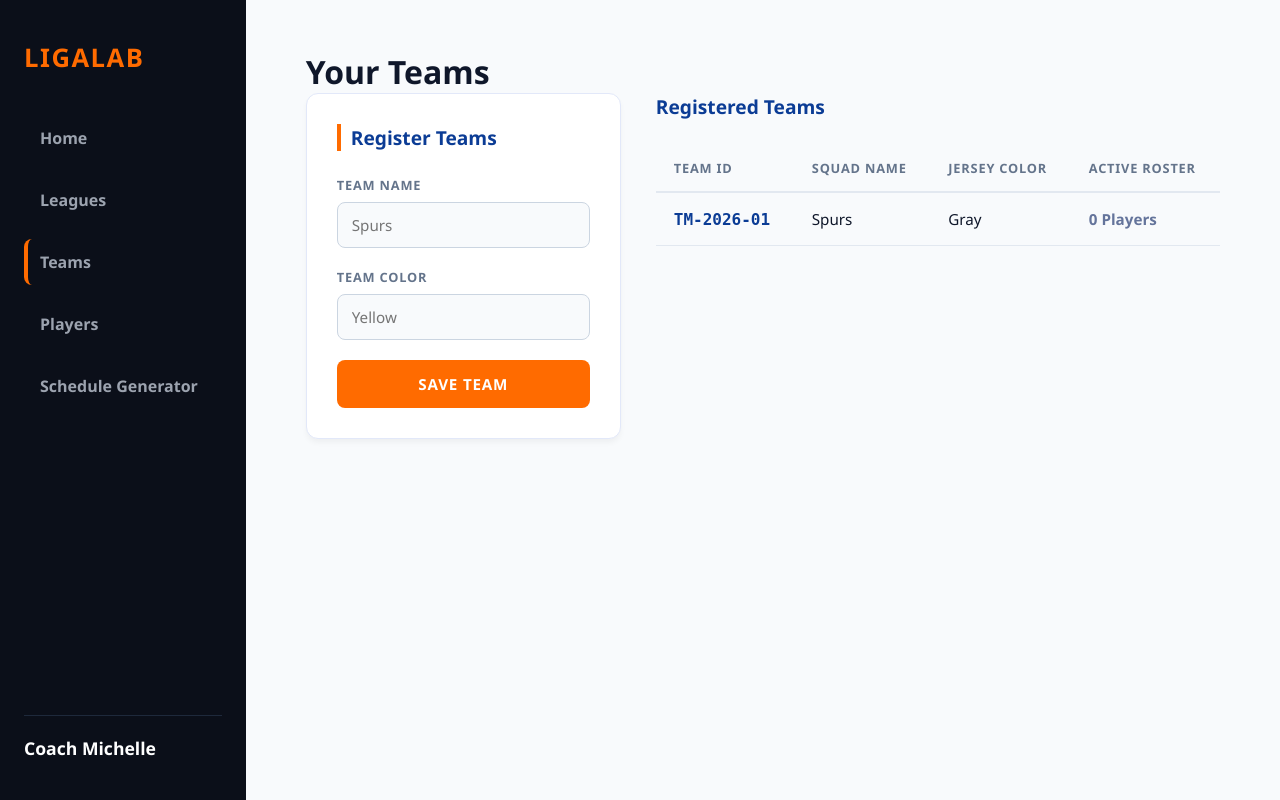
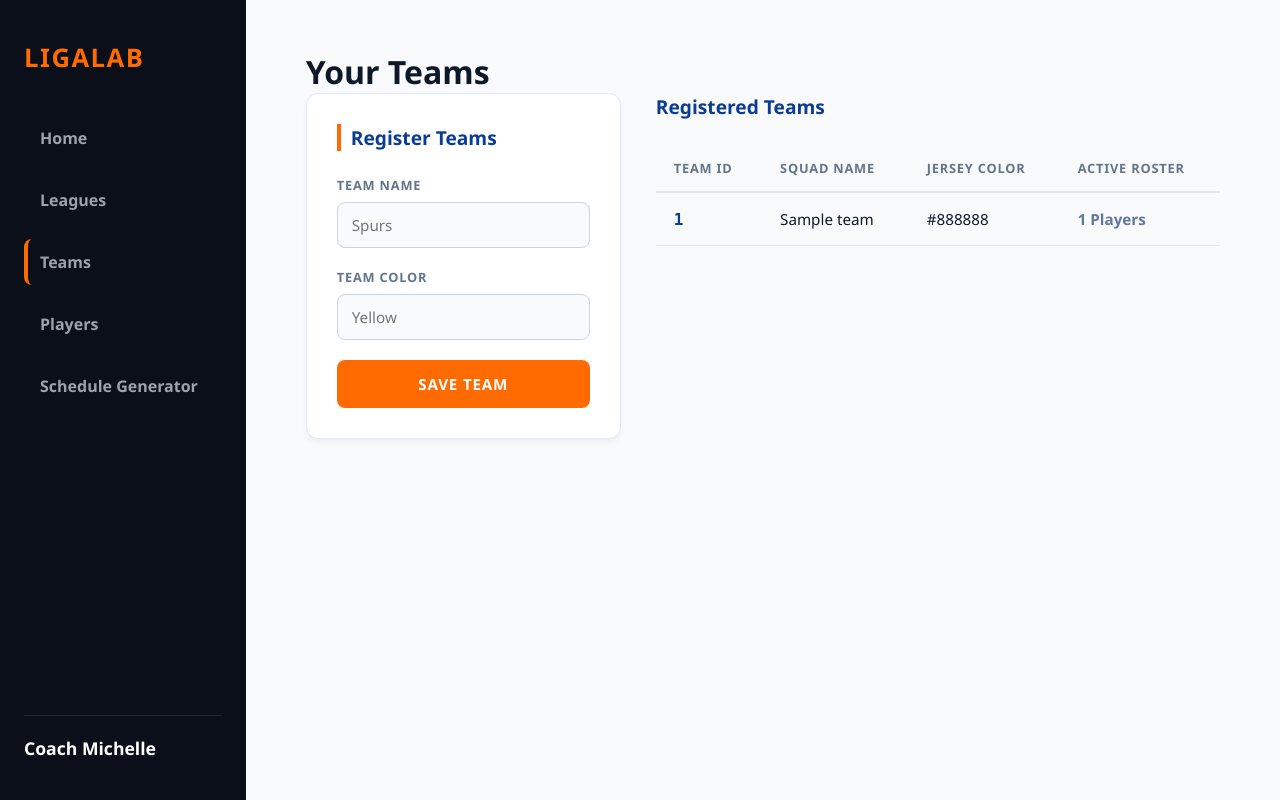
Before and after one commit to mdlcodes/LigaLab, a Flask app: template templates/teams.html in a window 1280 px wide. Run offline with Flask 3, Linux system fonts and the light colour scheme; the template is opened without the code that fills it: most values are stand-ins (such as "Sample title", 1, 10 or a date in 2020).

Commit message:
Feat: Added functionality to the previous static teams registered tracker

```diff
--- a/app.py
+++ b/app.py
@@ -49,8 +49,6 @@ def leagues():
         league_name = request.form.get('ligalab-name')
         league_season = request.form.get('ligalab-season')
 
-        print(f"DEBUG DATA RECEIVED -> Name: {league_name}, Season: {league_season}")
-
         if league_name and league_season:
             league_counter += 1
 
@@ -65,10 +63,35 @@ def leagues():
     return render_template('leagues.html', leagues=leagues_database)
 
 
+teams_database = [{
+    "id": "TM-2026-01",
+    "name": "Spurs",
+    "color": "Gray",
+    "roster_size" : 0
+}]
 
-@app.route('/teams')
+team_counter = 1
+@app.route('/teams', methods=['GET', 'POST'])
 def teams():
-    return render_template('teams.html')
+    global team_counter
+
+    if request.method == 'POST':
+        team_name = request.form.get('ligalab-team-name')
+        team_color = request.form.get('ligalab-team-color')
+
+        if team_name and team_color:
+            team_counter += 1
+
+        new_team = {
+            "id": f"TM-2026-{team_counter}",
+            "name": team_name,
+            "color": team_color,
+            "roster_size": 0
+        }
+
+        teams_database.append(new_team)
+
+    return render_template('teams.html', teams=teams_database)
 
 @app.route('/players')
 def players():
--- a/templates/teams.html
+++ b/templates/teams.html
@@ -15,8 +15,8 @@
                         <a href="{{ url_for('home')}}" class="menu-item">Home</a>
                         <a href="{{ url_for('leagues') }}" class="menu-item">Leagues</a>
                         <a href="{{ url_for('teams')}}" class="menu-item active">Teams</a>
-                        <a href="#" class="menu-item">Players</a>
-                        <a href="#" class="menu-item">Schedule Generator</a>
+                        <a href="{{ url_for('players')}}" class="menu-item">Players</a>
+                        <a href="{{ url_for('schedules')}}" class="menu-item">Schedule Generator</a>
                     </nav>
 
                     <div class="sidebar-user-badge">Coach Michelle</div>
@@ -33,14 +33,14 @@
                 <div class="control-deck">
                     <div class="form-card">
                         <h3>Register Teams</h3>
-                        <form action="#" method="POST">
+                        <form action="{{ url_for('teams') }}" method="POST">
                             <div class="input-group">
                                 <label for="team-name">Team Name</label>
-                                <input type="text" id="team-name" placeholder="Spurs">
+                                <input type="text" id="team-name" name="ligalab-team-name"  placeholder="Spurs">
                             </div>
                             <div class="input-group">
                                 <label for="team-color">Team Color</label>
-                                <input type="text" id="team-color" placeholder="Yellow">
+                                <input type="text" id="team-color" name="ligalab-team-color" placeholder="Yellow">
                             </div>
                             <button type="submit" class="btn-primary-action">Save Team</button>
                         </form>
@@ -61,12 +61,20 @@
                             </tr>
                         </thead>
                         <tbody>
+                            {% for team in teams %}
                             <tr>
-                                <td><strong>TM-2026-01</strong></td>
-                                <td>Spurs</td>
-                                <td>Gray</td>
-                                <td><span style="color: #64749B; font-weight: 600;">0 Players</span></td>
+                                <td><strong>{{ team.id }}</strong></td>
+                                <td>{{ team.name }}</td>
+                                <td>{{ team.color }}</td>
+                                <td><span style="color: #64749B; font-weight: 600;">{{ team.roster_size }} Players</span></td>
                             </tr>
+                            {% else %}
+                            <tr>
+                                <td colspan="4" style="text-align: center; color: #9413B8">
+                                    No registered Team yet.
+                                </td>
+                            </tr>
+                            {% endfor %}
                         </tbody>
                     </table>
                 </div>
```
